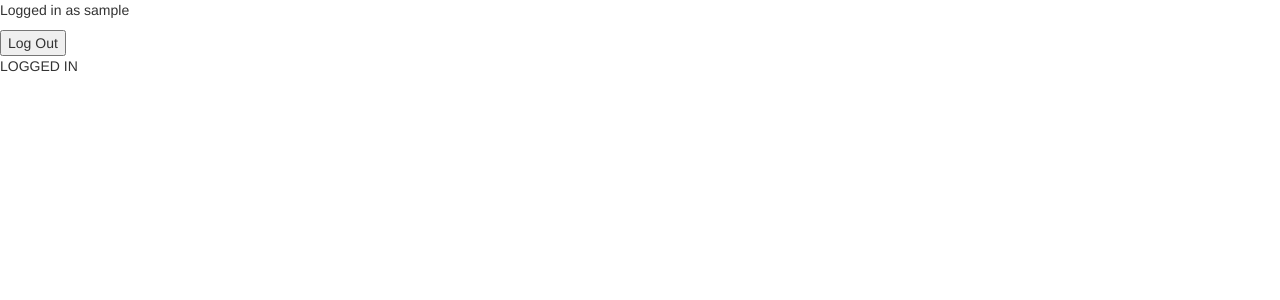
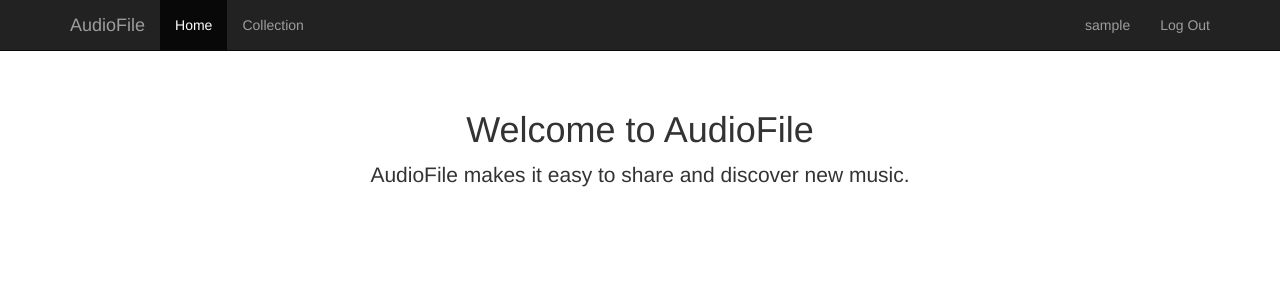
Before and after one commit to ckahn/audiofile-app, a Rails app: page / in a window 1280 px wide. Shown: the top 300 px of the page. Run offline with Rails 7, Linux system fonts and the light colour scheme; the visitor is signed in with stand-in values (Sample User, id 1); style sheets or scripts are compiled from the project's sources; some libraries are stand-ins or nearby versions.

Commit message:
Add navbar to root page

```diff
--- a/app/assets/stylesheets/application.scss
+++ b/app/assets/stylesheets/application.scss
@@ -13,3 +13,11 @@
 
  @import "bootstrap-sprockets";
  @import "bootstrap";
+
+ body {
+   padding-top: 50px;
+ }
+ .starter-template {
+   padding: 40px 15px;
+   text-align: center;
+ }
--- a/app/views/layouts/application.html.erb
+++ b/app/views/layouts/application.html.erb
@@ -8,22 +8,6 @@
 </head>
 <body>
 
-<% if flash[:errors] %>
-  <ul>
-  <% flash[:errors].each do |error| %>
-    <li><%= error %></li>
-  <% end %>
-  </ul>
-<% end %>
-
-<% if logged_in? %>
-  <p>Logged in as <%= current_user.username %></p>
-  <%= button_to "Log Out", session_url, method: :delete %>
-<% else %>
-  <%= link_to "Sign In", new_session_url %>
-  <%= link_to "Sign Up", new_user_url %>
-<% end %>
-
 <%= yield %>
 
 </body>
--- a/app/views/static_pages/index.html.erb
+++ b/app/views/static_pages/index.html.erb
@@ -1 +1,32 @@
-LOGGED IN
+<nav class="navbar navbar-inverse navbar-fixed-top">
+  <div class="container">
+    <div class="navbar-header">
+      <button type="button" class="navbar-toggle collapsed" data-toggle="collapse" data-target="#navbar" aria-expanded="false" aria-controls="navbar">
+        <span class="sr-only">Toggle navigation</span>
+        <span class="icon-bar"></span>
+        <span class="icon-bar"></span>
+        <span class="icon-bar"></span>
+      </button>
+      <a class="navbar-brand" href="#">AudioFile</a>
+    </div>
+    <div id="navbar" class="collapse navbar-collapse">
+      <ul class="nav navbar-nav">
+        <li class="active"><a href="#">Home</a></li>
+        <li><a href="#">Collection</a></li>
+      </ul>
+      <ul class="nav navbar-nav navbar-right">
+        <li><a href="#"><%= current_user.username %></a></li>
+        <li><%= link_to "Log Out", session_url, method: :delete %></li>
+      </ul>
+      </div><!--/.nav-collapse -->
+    </div>
+  </nav>
+  <div class="container">
+
+    <div class="starter-template">
+
+      <h1>Welcome to AudioFile</h1>
+      <p class="lead">AudioFile makes it easy to share and discover new music.</p>
+    </div>
+
+  </div>
```
